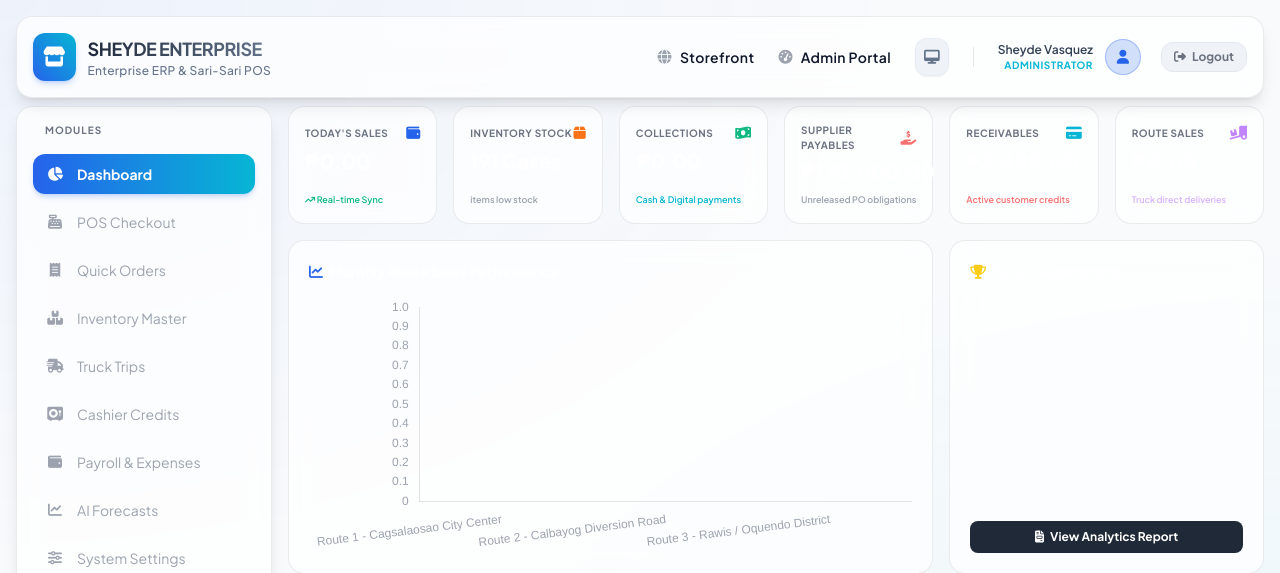
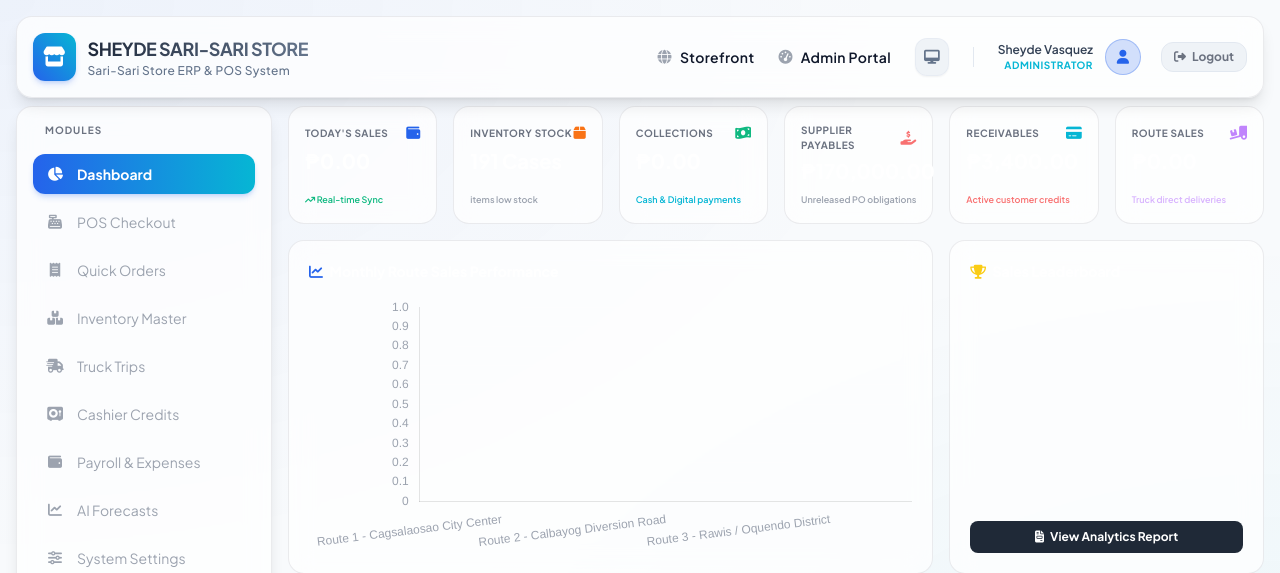
Before and after one commit to makeithmanmanners-stack/sherylSystem., a Django app: page /admin-portal/ in a window 1280 px wide. Shown: the top 573 px of the page. Run offline with Django 5.2, Linux system fonts and the light colour scheme; the visitor is signed in with stand-in values (Sample User, id 1); data comes from the database, SQL or seed files in the repository; data that the repository does not hold is empty; some libraries are stand-ins or nearby versions.

Commit message:
style: update store branding from Enterprise to Sheyde Sari-Sari Store across UI, receipts, and PDF reports

```diff
--- a/core/views.py
+++ b/core/views.py
@@ -770,7 +770,7 @@ def export_pdf(request):
 
     elif report_type == 'inventory':
         # Inventory Stock Master Report
-        story.append(Paragraph("SHEYDE ENTERPRISE - Inventory Stock Master Report", title_style))
+        story.append(Paragraph("SHEYDE SARI-SARI STORE - Inventory Stock Master Report", title_style))
         story.append(Paragraph(f"Report Generated on: {datetime.now().strftime('%Y-%m-%d %H:%M')}", normal_style))
         story.append(Spacer(1, 15))
 
@@ -804,11 +804,11 @@ def export_pdf(request):
         ]))
         story.append(table)
         story.append(Spacer(1, 20))
-        story.append(Paragraph("Official Sheyde Enterprise Stock Level Audit Report", normal_style))
+        story.append(Paragraph("Official Sheyde Sari-Sari Store Stock Level Audit Report", normal_style))
 
     else:
         # General Sales Summary
-        story.append(Paragraph("SHEYDE ENTERPRISE - Sales Summary Statement Report", title_style))
+        story.append(Paragraph("SHEYDE SARI-SARI STORE - Sales Summary Statement Report", title_style))
         story.append(Paragraph(f"Report Generated on: {datetime.now().strftime('%Y-%m-%d %H:%M')}", normal_style))
         story.append(Spacer(1, 15))
 
--- a/templates/base.html
+++ b/templates/base.html
@@ -208,9 +208,9 @@
                 </div>
                 <div>
                     <h1 class="text-lg font-bold tracking-tight bg-gradient-to-r from-slate-800 to-slate-500 dark:from-white dark:to-gray-400 bg-clip-text text-transparent">
-                        SHEYDE ENTERPRISE
+                        SHEYDE SARI-SARI STORE
                     </h1>
-                    <p class="text-xs text-slate-500 dark:text-gray-400 font-medium tracking-wide">Enterprise ERP & Sari-Sari POS</p>
+                    <p class="text-xs text-slate-500 dark:text-gray-400 font-medium tracking-wide">Sari-Sari Store ERP & POS System</p>
                 </div>
             </div>
             <!-- Mobile Menu Toggle Button -->
--- a/templates/index.html
+++ b/templates/index.html
@@ -2257,7 +2257,7 @@
                     let data = [];
                     data.push(...init);
                     data.push(...center, ...doubleSize);
-                    data.push(...encoder.encode("SHEYDE ENTERPRISE\r\n"));
+                    data.push(...encoder.encode("SHEYDE SARI-SARI STORE\r\n"));
                     data.push(...normalSize);
                     data.push(...encoder.encode("Calbayog City, Samar\r\n"));
                     data.push(...encoder.encode("Contact: 09973803250\r\n"));
@@ -2319,7 +2319,7 @@
 
                     // Store Header
                     data.push(...center, ...doubleSize);
-                    data.push(...encoder.encode("SHEYDE ENTERPRISE\r\n"));
+                    data.push(...encoder.encode("SHEYDE SARI-SARI STORE\r\n"));
                     data.push(...normalSize);
                     data.push(...encoder.encode("Calbayog City, Samar\r\n"));
                     data.push(...encoder.encode("Contact: 09973803250 / 09169104900\r\n"));
--- a/templates/store.html
+++ b/templates/store.html
@@ -1033,7 +1033,7 @@
                     let data = [];
                     data.push(...init);
                     data.push(...center, ...doubleSize);
-                    data.push(...encoder.encode("SHEYDE ENTERPRISE\r\n"));
+                    data.push(...encoder.encode("SHEYDE SARI-SARI STORE\r\n"));
                     data.push(...normalSize);
                     data.push(...encoder.encode("Calbayog City, Samar\r\n"));
                     data.push(...encoder.encode("Contact: 09973803250\r\n"));
@@ -1074,7 +1074,7 @@
                     let data = [];
                     data.push(...init);
                     data.push(...center, ...doubleSize);
-                    data.push(...encoder.encode("SHEYDE ENTERPRISE\r\n"));
+                    data.push(...encoder.encode("SHEYDE SARI-SARI STORE\r\n"));
                     data.push(...normalSize);
                     data.push(...encoder.encode("Calbayog City, Samar\r\n"));
                     data.push(...encoder.encode("Contact: 09973803250\r\n"));
```
